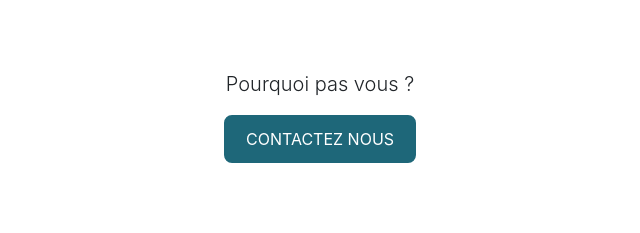
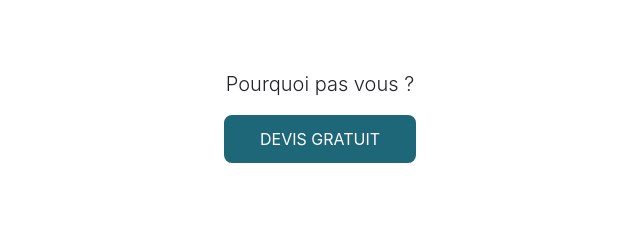
Before and after one commit to rbarnat/ktalys, a plain HTML site: page index.html in a window 1280 px wide. Shown: the part 3047-3280 px from the top of the page, 320-960 px from the left. Drawn offline with nearby package versions, Linux system fonts and the light colour scheme; a web font is replaced by a local one.

Commit message:
Update index.html

```diff
--- a/index.html
+++ b/index.html
@@ -381,7 +381,7 @@
                     <div class="text-center">
                         <p class="lead">Pourquoi pas vous ?</p>
                     </div>
-                    <a class="js-scroll-trigger" href="#contact"><button class="btn btn-primary nav-item">CONTACTEZ NOUS</button></a>
+                    <a class="js-scroll-trigger" href="#contact"><button class="btn btn-primary nav-item">DEVIS GRATUIT</button></a>
                 </div>
             </div>
         </section>
```
